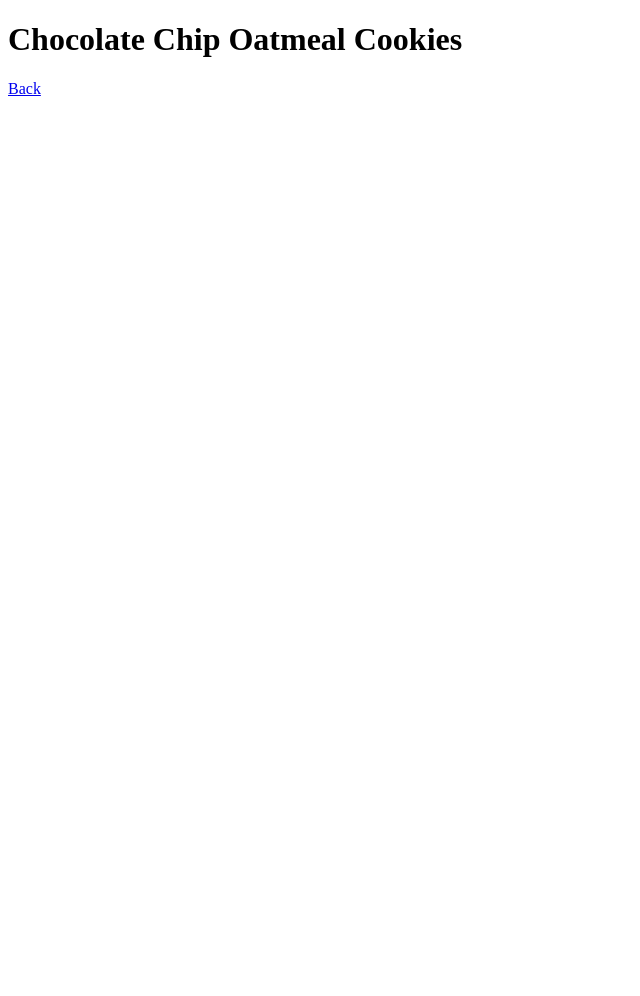
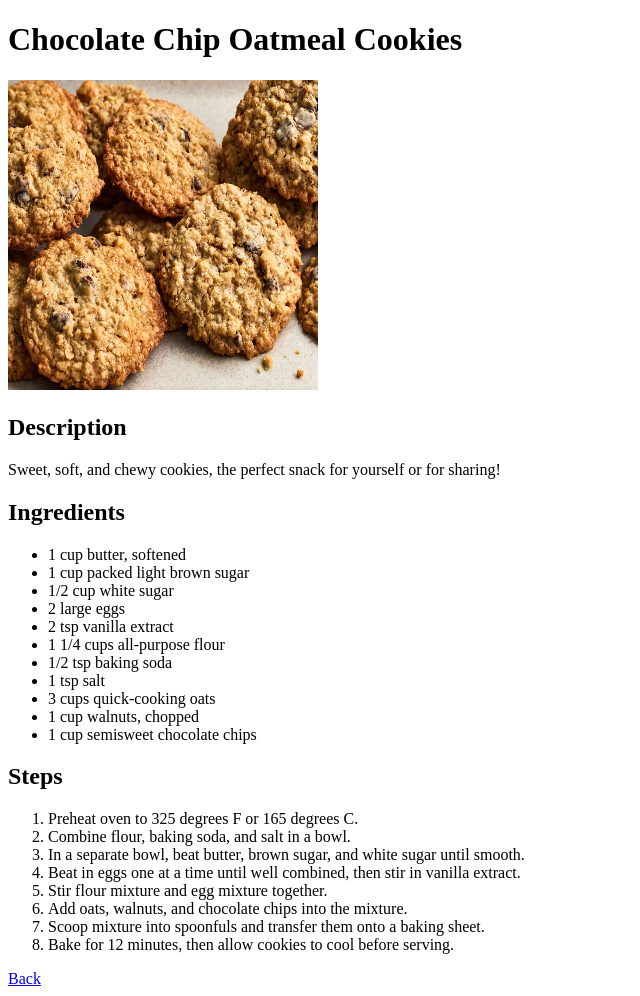
Before and after one commit to nhan-bread/odin-recipes, a plain HTML site: page recipes/chocolate-chip-oatmeal-cookies.html in a window 1280 px wide. Shown: the whole page, without its empty margins (0-640 px from the left). Before the commit the page ends 800 px from the top, so only its background shows below. Drawn offline with Linux system fonts and the light colour scheme.

Commit message:
Fill in content for cookies recipe

```diff
--- a/recipes/chocolate-chip-oatmeal-cookies.html
+++ b/recipes/chocolate-chip-oatmeal-cookies.html
@@ -6,7 +6,34 @@
     </head>
     <body>
         <h1>Chocolate Chip Oatmeal Cookies</h1>
-
+        <img src="../images/cookies.jpg" alt="An image of cookies." height="310" width="310">
+        <h2>Description</h2>
+        <p>Sweet, soft, and chewy cookies, the perfect snack for yourself or for sharing!</p>
+        <h2>Ingredients</h2>
+        <ul>
+            <li>1 cup butter, softened</li>
+            <li>1 cup packed light brown sugar</li>
+            <li>1/2 cup white sugar</li>
+            <li>2 large eggs</li>
+            <li>2 tsp vanilla extract</li>
+            <li>1 1/4 cups all-purpose flour</li>
+            <li>1/2 tsp baking soda</li>
+            <li>1 tsp salt</li>
+            <li>3 cups quick-cooking oats</li>
+            <li>1 cup walnuts, chopped</li>
+            <li>1 cup semisweet chocolate chips</li>
+        </ul>
+        <h2>Steps</h2>
+        <ol>
+            <li>Preheat oven to 325 degrees F or 165 degrees C.</li>
+            <li>Combine flour, baking soda, and salt in a bowl.</li>
+            <li>In a separate bowl, beat butter, brown sugar, and white sugar until smooth.</li>
+            <li>Beat in eggs one at a time until well combined, then stir in vanilla extract.</li>
+            <li>Stir flour mixture and egg mixture together.</li>
+            <li>Add oats, walnuts, and chocolate chips into the mixture.</li>
+            <li>Scoop mixture into spoonfuls and transfer them onto a baking sheet.</li>
+            <li>Bake for 12 minutes, then allow cookies to cool before serving.</li>
+        </ol>
         <a href="../index.html">Back</a>
     </body>
 </html>
```
